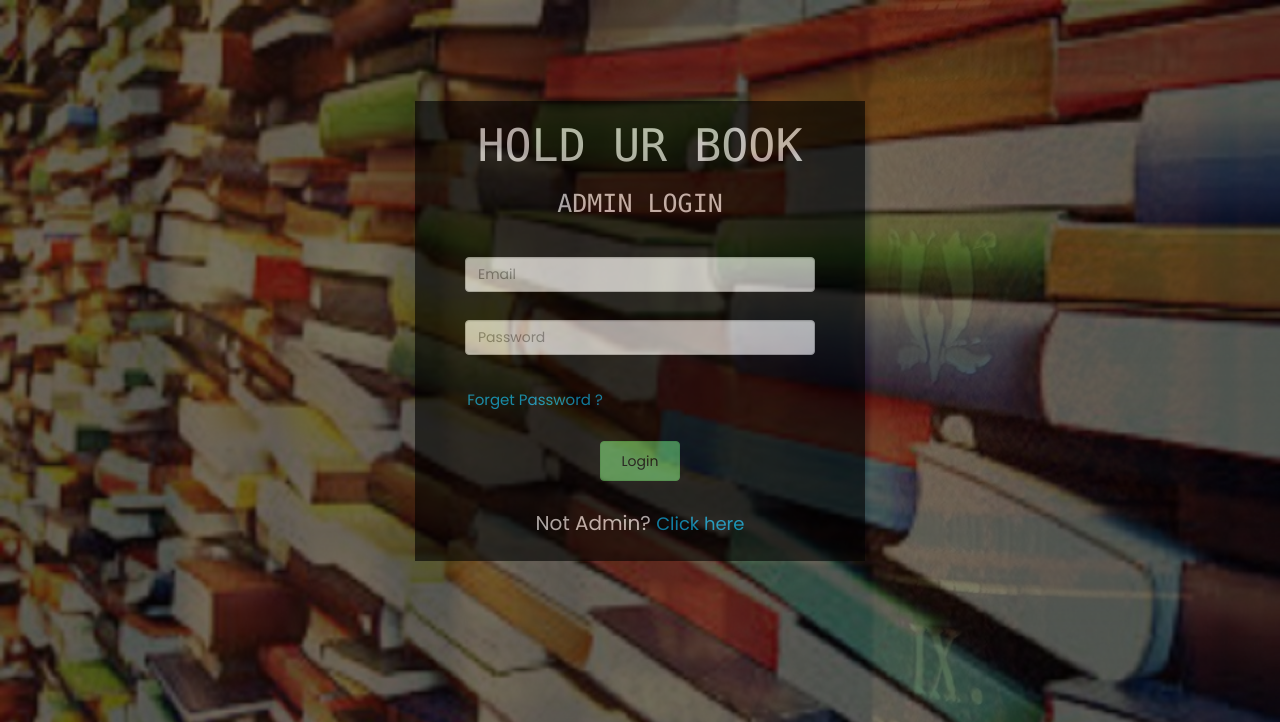
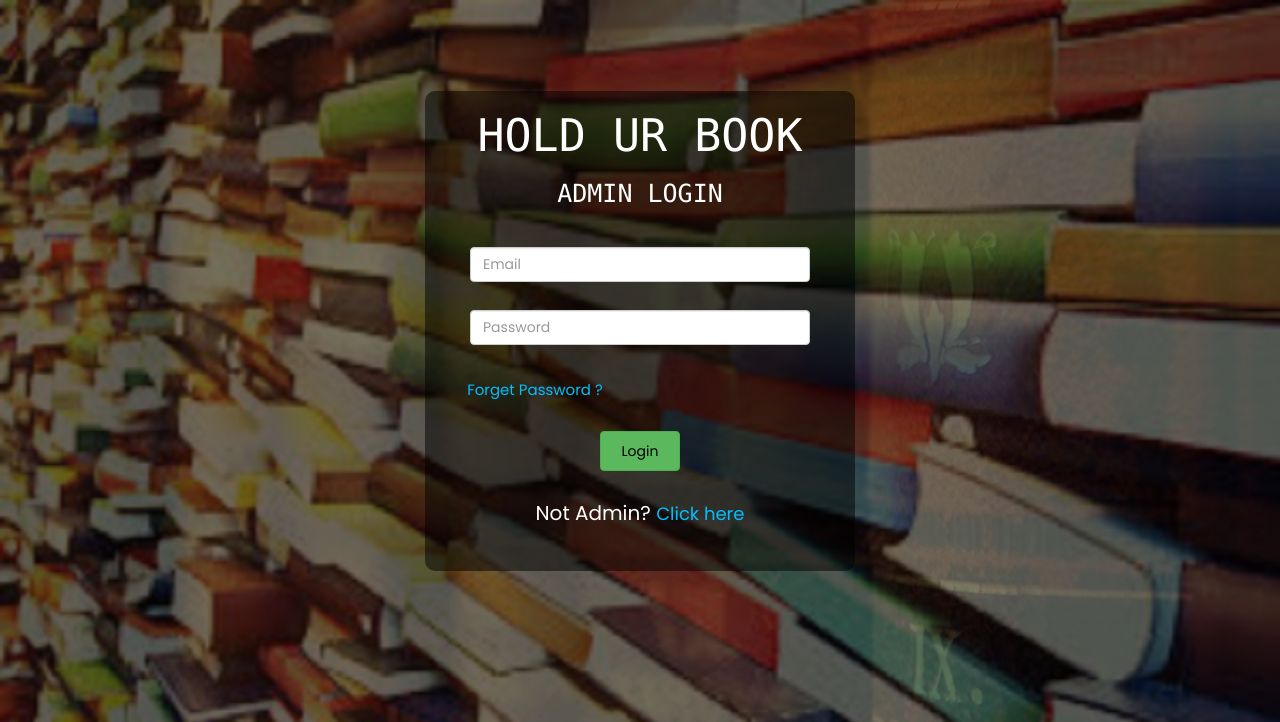
Before and after one commit to SarathAdhi/Book_recomendation_website, a PHP site: page /admin_login.php in a window 1280 px wide. Shown: the part 116-838 px from the top of the page. Run offline with PHP 8.4, Linux system fonts and the light colour scheme; data that the repository does not hold is empty; some libraries are stand-ins or nearby versions.

Commit message:
Update admin_login.php

```diff
--- a/admin_login.php
+++ b/admin_login.php
@@ -75,6 +75,7 @@
         }
         .container
         {
+
             position: absolute;
             width: 100%;
             height: 722px;
@@ -98,20 +99,21 @@
 
         .details
         {
-
-		    height: 460px;
-		    width: 450px;
-		    background-color: black;
+            min-height: 480px;
+            height: auto;
+            max-width: 430px;
+            width: 100%;
+            background: rgba(0, 0, 0, 0.5);
             margin: -30px auto;      /*Aligning in centre*/
-		    opacity: .6;
+            border-radius: 10px;
             color: white;
         }
         .login .form-control
         {
 
             height: 35px;
-            width: 350px;
-
+            max-width: 340px;
+            width: 100%;
         }
   </style>
 </head>
```
Lines whose indentation alone changed are shown as unchanged.
